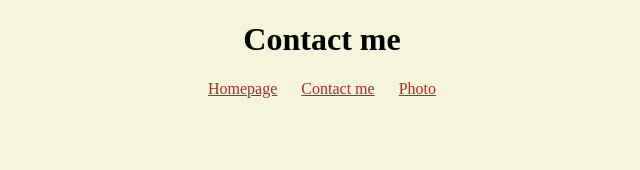
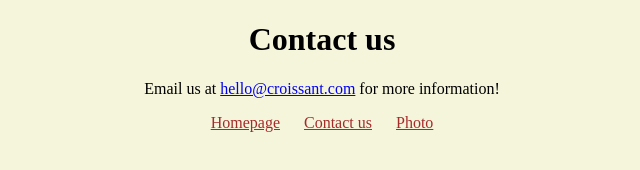
Before and after one commit to redseagal/Croissant, a plain HTML site: page contact.html in a window 1280 px wide. Shown: the whole page, without its empty margins (318-958 px from the left). Drawn offline with Linux system fonts and the light colour scheme.

Commit message:
Added contact info on page

```diff
--- a/CSS/style.css
+++ b/CSS/style.css
@@ -20,5 +20,5 @@ footer a {
   max-width: 100%;
   border-radius: 10px;
   display: block;
-  margin: 30px 0;
+  margin: 30px auto;
 }
--- a/contact.html
+++ b/contact.html
@@ -4,13 +4,18 @@
     <meta charset="UTF-8" />
     <meta name="viewport" content="width=device-width, initial-scale=1.0" />
     <link rel="stylesheet" href="/css/style.css" />
-    <title>Croissant</title>
+    <title>Contact Us</title>
   </head>
   <body>
-    <h1>Contact me</h1>
+    <h1>Contact us</h1>
+    <p>
+      Email us at
+      <a href="mailto:hello@croissant.com">hello@croissant.com</a> for more
+      information!
+    </p>
     <footer>
       <a href="/">Homepage</a>
-      <a href="/contact.html">Contact me</a>
+      <a href="/contact.html">Contact us</a>
       <a href="/photo.html">Photo</a>
     </footer>
   </body>
```
Also changed, not shown: photo.html (+1 -1 lines).
